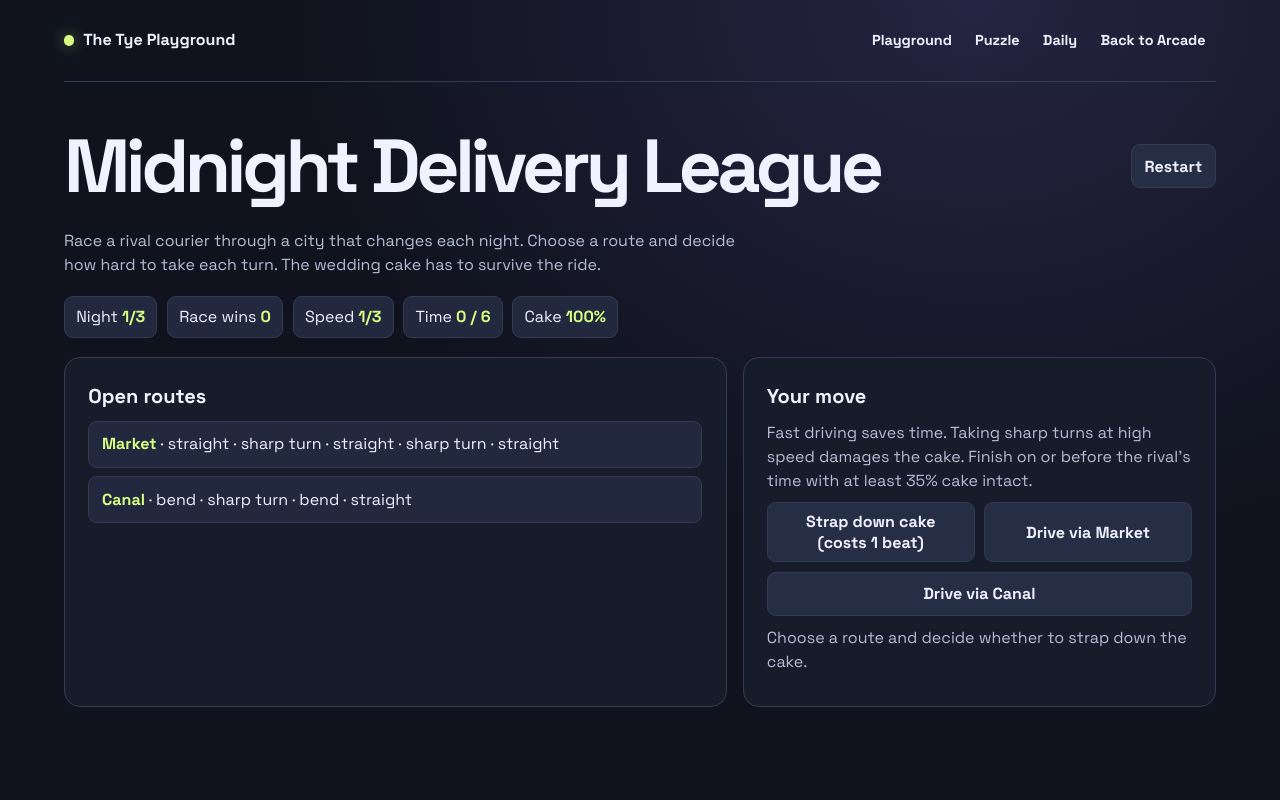
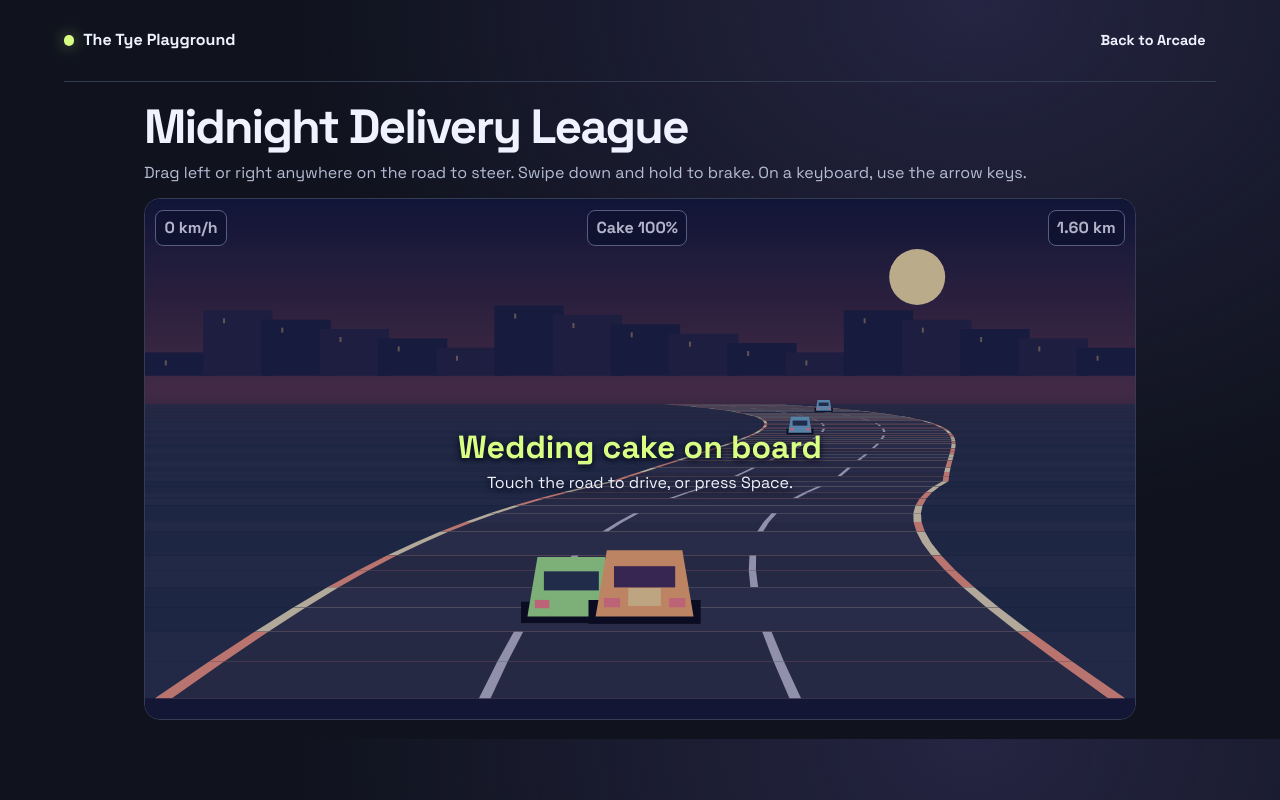
Before and after one commit to GauravSinghRathore1/Landing_page, a plain HTML site: page games/midnight-delivery/index.html in a window 1280 px wide. Drawn offline with Linux system fonts and the light colour scheme; animation ran at ten frames a second.

Commit message:
Make Midnight Delivery a touch-driven racing game

```diff
--- a/games/arcade-games.js
+++ b/games/arcade-games.js
@@ -175,51 +175,6 @@ const landlord = {
   }
 };
 
-const deliveryRoutes = [
-  { name:'Market', road:[['Broad avenue',0],['Produce stand',2],['Market straight',0],['Crowded corner',2],['Boulevard',0]] },
-  { name:'Canal', road:[['Canal bend',1],['Old bridge',2],['Towpath',1],['Waterfront straight',0]] },
-  { name:'Warehouse', road:[['Warehouse straight',0],['Loading ramp',2],['Back road',0],['Forklift crossing',2],['Overpass',1]] }
-];
-const delivery = {
-  title:'Midnight Delivery League',
-  intro:'Race a rival courier through a city that changes each night. Choose a route and decide how hard to take each turn. The wedding cake has to survive the ride.',
-  start() {
-    return { night:1, leg:0, speed:1, time:0, cake:100, straps:false, route:null, wins:0, rival:6, msg:'Choose a route and decide whether to strap down the cake.' };
-  },
-  view(s) {
-    const drive = change => {
-      const [name, sharpness] = s.route.road[s.leg++];
-      s.speed = clamp(s.speed+change,1,3);
-      s.time += 4-s.speed;
-      const damage = sharpness ? Math.max(0, s.speed*s.speed*sharpness*3 - (s.straps?13:3)) : 0;
-      s.cake = Math.max(0,s.cake-damage);
-      s.msg = name+' cleared. '+(damage?damage+' points of cake damage.':'Cake intact.');
-      if (s.cake===0) s.end='The cake is now frosting across the windshield.';
-      else if(s.leg===s.route.road.length) {
-        const win = s.time <= s.rival && s.cake >= 35;
-        if(win) s.wins++;
-        s.result = win?'You beat the rival and delivered an intact cake.':s.time>s.rival?'The rival arrived first.':'The customer rejected the battered cake.';
-        s.msg += ' '+s.result;
-        if(s.night===3) s.end = s.wins>=2?'League won. The bakery is naming a cake after your van.':'League finished. You won '+s.wins+' of three races.';
-      }
-    };
-    const available = deliveryRoutes.filter((_,i)=>i!==((s.night+1)%3));
-    const moves = s.result ? [action('Next night',()=>{
-      Object.assign(s,{night:s.night+1,leg:0,speed:1,time:0,cake:100,straps:false,route:null,result:'',rival:s.night===2?8:6,msg:'The city has rerouted traffic. Pick tonight’s route.'});
-    },false,true)] : !s.route ? [
-      action(s.straps?'Remove straps (save 1 beat)':'Strap down cake (costs 1 beat)',()=>{s.straps=!s.straps;s.time=s.straps?1:0;}),
-      ...available.map(route=>action('Drive via '+route.name,()=>{s.route=route;s.msg='You’re on the '+route.name.toLowerCase()+' route.';}))
-    ] : [action('Brake',()=>drive(-1),s.speed===1),action('Coast',()=>drive(0)),action('Accelerate',()=>drive(1),s.speed===3,true)];
-    return {
-      stats:[row('Night',s.night+'/3'),row('Race wins',s.wins),row('Speed',s.speed+'/3'),row('Time',s.time+' / '+s.rival),row('Cake',s.cake+'%')],
-      heading:s.route?s.route.name+' route':'Open routes',
-      items:s.route?s.route.road.map(([name,turn],i)=>row((i<s.leg?'Passed · ':i===s.leg?'Next · ':'')+name,['Straight','Bend','Sharp turn'][turn])):available.map(route=>row(route.name,route.road.map(([_,turn])=>['straight','bend','sharp turn'][turn]).join(' · '))),
-      help:'Fast driving saves time. Taking sharp turns at high speed damages the cake. Finish on or before the rival’s time with at least 35% cake intact.',
-      actions:moves
-    };
-  }
-};
-
 const buildings = {
   Farm: { cost:3, detail:'Makes 4 food. Uses 1 power.' },
   Solar: { cost:3, detail:'Makes 4 power in sunlight, 1 in shadow.' },
@@ -264,7 +219,7 @@ const planet = {
   }
 };
 
-const games = { 'town-that-copies-you':town, 'haunted-mall':haunted, 'dungeon-landlord':landlord, 'midnight-delivery':delivery, 'pocket-planet':planet };
+const games = { 'town-that-copies-you':town, 'haunted-mall':haunted, 'dungeon-landlord':landlord, 'pocket-planet':planet };
 const game = games[document.body.dataset.game];
 const get = id => document.getElementById(id);
 let state;
--- /dev/null
+++ b/games/midnight-delivery/drive.css
@@ -0,0 +1,15 @@
+*{box-sizing:border-box}
+body{margin:0;background:var(--tye-backdrop);color:var(--tye-text);font:1rem/1.5 var(--tye-font)}
+main{width:min(62rem,calc(100% - 2rem));margin:1.2rem auto}
+h1{font-size:clamp(1.8rem,5vw,3rem);letter-spacing:-.04em;line-height:1.1;margin:0}
+p{color:var(--tye-muted);margin:.45rem 0 .8rem}
+.race{position:relative;overflow:hidden;border:1px solid var(--tye-line);border-radius:1rem;background:#100e26}
+canvas{display:block;width:100%;height:clamp(340px,65svh,650px);touch-action:none;cursor:grab}
+canvas:active{cursor:grabbing}
+canvas:focus-visible{outline:3px solid var(--tye-focus);outline-offset:-4px}
+.hud,.overlay{position:absolute;pointer-events:none}
+.hud{inset:.7rem .65rem auto;display:flex;justify-content:space-between;gap:.3rem;font-weight:700}
+.hud span{background:#11132be8;border:1px solid #717a9e;padding:.3rem .5rem;border-radius:.5rem;font-size:clamp(.8rem,3.4vw,1rem)}
+.overlay{inset:0;display:grid;place-content:center;text-align:center;padding:1rem;text-shadow:0 2px 7px #030311;background:#0e103b45}
+.overlay strong{font-size:clamp(1.25rem,5vw,2rem);color:var(--tye-accent)}
+.overlay[hidden]{display:none}
--- /dev/null
+++ b/games/midnight-delivery/drive.js
@@ -0,0 +1,164 @@
+'use strict';
+
+const canvas = document.getElementById('road');
+const ctx = canvas.getContext('2d');
+const ui = Object.fromEntries(['speed','cake','remaining','overlay','headline','instruction','result'].map(id=>[id,document.getElementById(id)]));
+const distance = 1600;
+const clamp = (n,min,max)=>Math.max(min,Math.min(max,n));
+const bend = z=>Math.sin(z/94)*.52+Math.sin(z/211)*.33;
+const keys = new Set();
+let width=0, height=0, ratio=1, previous=0, touch=null, state;
+
+function newRace() {
+  return { mode:'ready', z:0, speed:0, x:0, target:0, velocity:0, cake:100, time:0,
+    traffic:Array.from({length:14},(_, i)=>({ start:145+i*96, lane:[-.54,.48,.02,.63,-.36][i%5], speed:8+i%3, hit:false })) };
+}
+function start() {
+  state=newRace();
+  state.mode='running';
+  ui.overlay.hidden=true;
+  ui.result.textContent='';
+}
+function finish(message) {
+  state.mode='finished';
+  ui.headline.textContent=message;
+  ui.instruction.textContent='Touch the road or press Space to drive again.';
+  ui.overlay.hidden=false;
+  ui.result.textContent=message;
+}
+
+function resize() {
+  const rect=canvas.getBoundingClientRect();
+  width=rect.width; height=rect.height;
+  ratio=Math.min(devicePixelRatio||1,2);
+  canvas.width=Math.round(width*ratio);
+  canvas.height=Math.round(height*ratio);
+  ctx.setTransform(ratio,0,0,ratio,0,0);
+}
+function update(dt) {
+  const s=state;
+  const brake=Boolean(touch?.brake||keys.has('ArrowDown')||keys.has('s'));
+  const left=keys.has('ArrowLeft')||keys.has('a');
+  const right=keys.has('ArrowRight')||keys.has('d');
+  if(left||right) s.target=clamp(s.target+((right?1:0)-(left?1:0))*dt*1.55,-1.1,1.1);
+  const oldSpeed=s.speed;
+  const offroad=Math.abs(s.x)> .9;
+  s.speed=clamp(s.speed+(brake?-25:offroad?-16:7)*dt,brake?5:0,42);
+  if(offroad&&!brake) s.speed=Math.max(5,s.speed);
+  const oldVelocity=s.velocity;
+  s.velocity+=(7*(s.target-s.x)-4.6*s.velocity)*dt;
+  s.x=clamp(s.x+(s.velocity-bend(s.z)*s.speed/45)*dt,-1.16,1.16);
+  const oldZ=s.z;
+  s.z+=s.speed*dt;
+  s.time+=dt;
+  if(offroad) s.cake-=dt*(2+s.speed*.16);
+  s.cake-=Math.max(0,Math.abs(s.velocity-oldVelocity)-dt*3)*s.speed*.009;
+  for(const car of s.traffic) {
+    const lane=car.lane;
+    const delta=car.start+car.speed*s.time-s.z;
+    if(!car.hit&&delta<8&&delta> -3&&Math.abs(lane-s.x)<.29) {
+      car.hit=true;
+      s.cake-=9+oldSpeed*.28;
+      s.speed*=.55;
+      s.target=clamp(s.x+(s.x>=lane?.32:-.32),-1.1,1.1);
+    }
+  }
+  if(oldZ<distance&&s.z>=distance) {
+    const win=s.time<52&&s.cake>=35;
+    finish(win?'You beat the rival. Cake delivered!':s.cake<35?'The cake didn’t survive delivery.':'Cake delivered. The rival got there first.');
+  } else if(s.cake<=0) finish('That cake is frosting now.');
+  ui.speed.textContent=Math.round(s.speed*3.6)+' km/h';
+  ui.cake.textContent='Cake '+Math.max(0,Math.ceil(s.cake))+'%';
+  ui.remaining.textContent=(Math.max(0,distance-s.z)/1000).toFixed(2)+' km';
+}
+
+function quad(color,a,b,c,d) {
+  ctx.fillStyle=color;
+  ctx.beginPath();
+  ctx.moveTo(...a);ctx.lineTo(...b);ctx.lineTo(...c);ctx.lineTo(...d);
+  ctx.closePath();ctx.fill();
+}
+function project(relative) {
+  const depth=1/(1+relative/40);
+  const curve=(bend(state.z+relative)-bend(state.z))*Math.min(1,relative/75);
+  return { x:width/2+curve*width*.29-state.x*width*.13*depth, y:height*(.32+.64*depth), w:width*.49*depth, depth };
+}
+function car(x,y,w,color,player) {
+  const h=w*.65;
+  ctx.fillStyle='#0b0a19';ctx.fillRect(x-w*.55,y-h*.25,w*1.1,h*.36);
+  quad(color,[x-w*.48,y],[x+w*.48,y],[x+w*.37,y-h],[x-w*.37,y-h]);
+  ctx.fillStyle=player?'#492f5a':'#29354f';ctx.fillRect(x-w*.3,y-h*.76,w*.6,h*.32);
+  ctx.fillStyle='#ff828d';ctx.fillRect(x-w*.4,y-h*.28,w*.16,h*.14);ctx.fillRect(x+w*.24,y-h*.28,w*.16,h*.14);
+  if(player){ctx.fillStyle='#ffdc9b';ctx.fillRect(x-w*.16,y-h*.43,w*.32,h*.27);}
+}
+function band(color,a,b,left,right) {
+  quad(color,[a.x+a.w*left,a.y],[a.x+a.w*right,a.y],[b.x+b.w*right,b.y],[b.x+b.w*left,b.y]);
+}
+function render() {
+  const sky=ctx.createLinearGradient(0,0,0,height*.56);
+  sky.addColorStop(0,'#121735');sky.addColorStop(.66,'#563448');sky.addColorStop(1,'#171932');
+  ctx.fillStyle=sky;ctx.fillRect(0,0,width,height);
+  ctx.fillStyle='#fbe5a8';ctx.beginPath();ctx.arc(width*.78,height*.15,Math.min(28,width*.06),0,Math.PI*2);ctx.fill();
+  for(let i=0;i<18;i++) {
+    const x=i*width/17;
+    const h=height*(.045+((i*31)%11)*.009);
+    const y=height*.34-h;
+    ctx.fillStyle=i%2?'#252342':'#1c203d';ctx.fillRect(x,y,width*.07,h);
+    ctx.fillStyle='#ffcf8270';ctx.fillRect(x+width*.02,y+8,2,5);
+  }
+  for(let i=60;i>=0;i--) {
+    const near=i*5, a=project(near),b=project(near+5);
+    const stripe=Math.floor((state.z+near)/9)%2===0;
+    quad(stripe?'#29334a':'#243046',[0,a.y],[width,a.y],[width,b.y],[0,b.y]);
+    band(stripe?'#fa9a83':'#efe2bd',a,b,-1,1);
+    band(stripe?'#303347':'#34374c',a,b,-.965,.965);
+    if(Math.floor((state.z+near)/10)%2===0) for(const lane of [-.32,.32]) band('#c2bfd4',a,b,lane-.012,lane+.012);
+    if(Math.abs(state.z+near-distance)<5) for(let j=0;j<10;j++) band(j%2?'#12182b':'#f7ecf4',a,b,-.95+j*.19,-.76+j*.19);
+  }
+  const visible=state.traffic.map(vehicle=>({...vehicle,rel:vehicle.start+vehicle.speed*state.time-state.z}))
+    .concat({rel:distance/52*state.time-state.z,lane:-.2,rival:true})
+    .filter(vehicle=>vehicle.rel> -6&&vehicle.rel<277).sort((a,b)=>b.rel-a.rel);
+  for(const v of visible) {
+    const p=project(v.rel+13);
+    car(p.x+p.w*v.lane,p.y,p.w*.25,v.rival?'#a5eb8f':'#70accd',false);
+  }
+  const road=project(13);
+  car(road.x+road.w*state.x,road.y,Math.min(width*.15,102),'#ffaf72',true);
+}
+function frame(now) {
+  const dt=Math.min(.04,(now-previous)/1000);
+  previous=now;
+  if(state.mode==='running'&&dt>0) update(dt);
+  render();
+  requestAnimationFrame(frame);
+}
+
+canvas.addEventListener('pointerdown',event=>{
+  if(touch) return;
+  if(state.mode!=='running') start();
+  canvas.focus({preventScroll:true});
+  canvas.setPointerCapture(event.pointerId);
+  touch={id:event.pointerId,x:event.clientX,y:event.clientY,target:state.target,brake:false};
+});
+canvas.addEventListener('pointermove',event=>{
+  if(touch?.id!==event.pointerId) return;
+  state.target=clamp(touch.target+(event.clientX-touch.x)/width*3.1,-1.1,1.1);
+  touch.brake=event.clientY-touch.y>Math.min(58,height*.12);
+});
+for(const type of ['pointerup','pointercancel','lostpointercapture']) canvas.addEventListener(type,event=>{
+  if(touch?.id===event.pointerId) touch=null;
+});
+window.addEventListener('keydown',event=>{
+  if(document.activeElement!==canvas&&document.activeElement!==document.body) return;
+  if(![' ','ArrowLeft','ArrowRight','ArrowDown','a','d','s'].includes(event.key)) return;
+  event.preventDefault();
+  if(state.mode!=='running'&&!event.repeat) start();
+  keys.add(event.key);
+});
+window.addEventListener('keyup',event=>keys.delete(event.key));
+window.addEventListener('blur',()=>{keys.clear();touch=null;});
+document.addEventListener('visibilitychange',()=>{if(document.hidden){keys.clear();touch=null;}});
+state=newRace();
+new ResizeObserver(resize).observe(canvas);
+resize();
+requestAnimationFrame(frame);
--- a/games/midnight-delivery/index.html
+++ b/games/midnight-delivery/index.html
@@ -1,24 +1,20 @@
 <!doctype html>
 <html lang="en">
 <head>
-<meta charset="utf-8">
-<meta name="viewport" content="width=device-width,initial-scale=1">
+<meta charset="utf-8"><meta name="viewport" content="width=device-width,initial-scale=1">
 <title>Midnight Delivery League — The Tye Playground</title>
-<meta name="description" content="Race a rival courier without turning a wedding cake into frosting soup.">
-<link rel="stylesheet" href="../../playground.css">
-<link rel="stylesheet" href="../games.css">
-<script src="../arcade-games.js" defer></script>
+<link rel="stylesheet" href="../../playground.css"><link rel="stylesheet" href="drive.css">
+<script src="drive.js" defer></script>
 </head>
-<body data-game="midnight-delivery">
-<header class="tye-header"><a class="tye-brand" href="../../">The Tye Playground</a><nav aria-label="Main"><a href="../../">Playground</a><a href="../../#pattern">Puzzle</a><a href="../../#daily">Daily</a><a href="../../404.html#games">Back to Arcade</a></nav></header>
+<body>
+<header class="tye-header"><a class="tye-brand" href="../../">The Tye Playground</a><nav aria-label="Main"><a href="../../404.html#games">Back to Arcade</a></nav></header>
 <main>
-<div class="heading"><h1>Midnight Delivery League</h1><button id="restart" type="button">Restart</button></div>
-<p id="intro" class="intro"></p>
-<div id="hud" class="hud" aria-label="Game status"></div>
-<div class="layout">
-<section class="panel" aria-labelledby="board-title"><h2 id="board-title"></h2><div id="board"></div></section>
-<section class="panel"><h2>Your move</h2><p id="help"></p><div class="actions" id="actions" aria-label="Game actions" role="group"></div><p id="status" role="status"></p></section>
+<h1>Midnight Delivery League</h1>
+<p id="controls">Drag left or right anywhere on the road to steer. Swipe down and hold to brake. On a keyboard, use the arrow keys.</p>
+<div class="race">
+<canvas id="road" tabindex="0" aria-label="Interactive race. Use left and right arrows to steer and down to brake." aria-describedby="controls"></canvas>
+<div class="hud" aria-label="Race stats"><span id="speed">0 km/h</span><span id="cake">Cake 100%</span><span id="remaining">1.60 km</span></div>
+<div class="overlay" id="overlay"><strong id="headline">Wedding cake on board</strong><span id="instruction">Touch the road to drive, or press Space.</span></div>
 </div>
-</main>
-</body>
-</html>
+<p id="result" role="status"></p>
+</main></body></html>
```
Also changed, not shown: 404.html (+1 -1 lines), index.html (+1 -1 lines).
